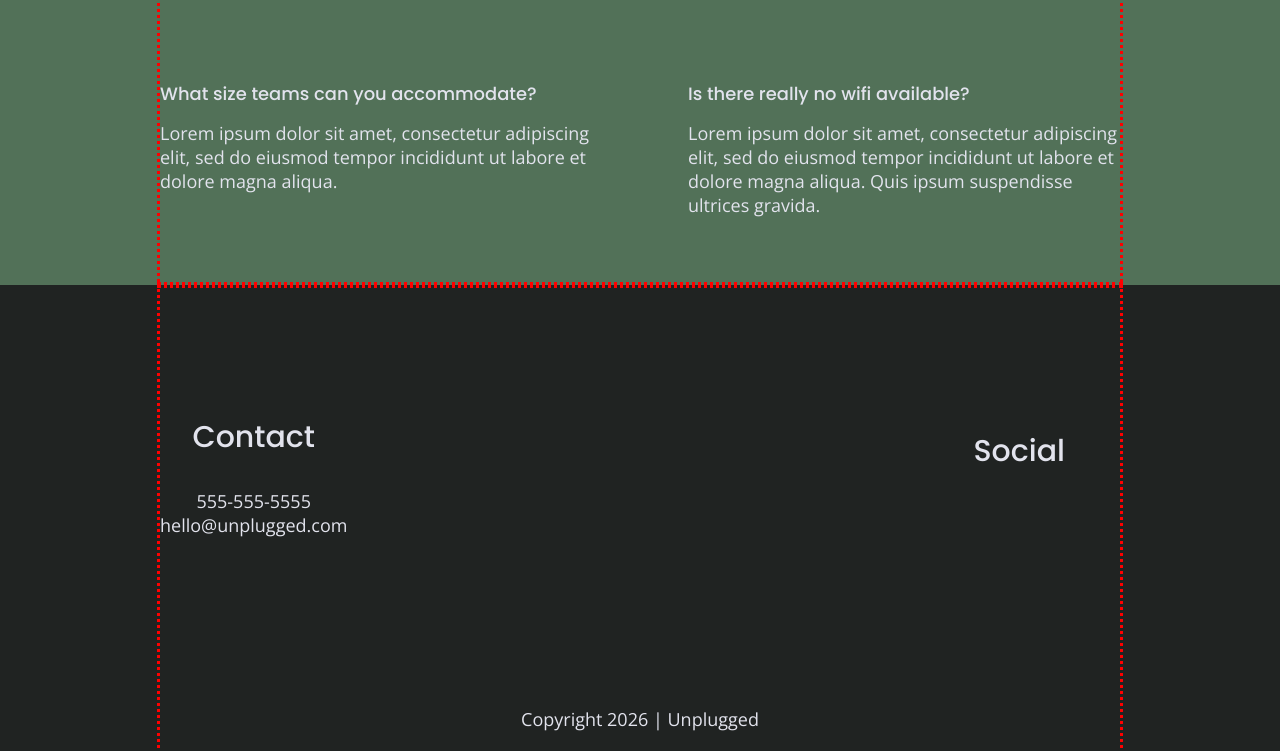
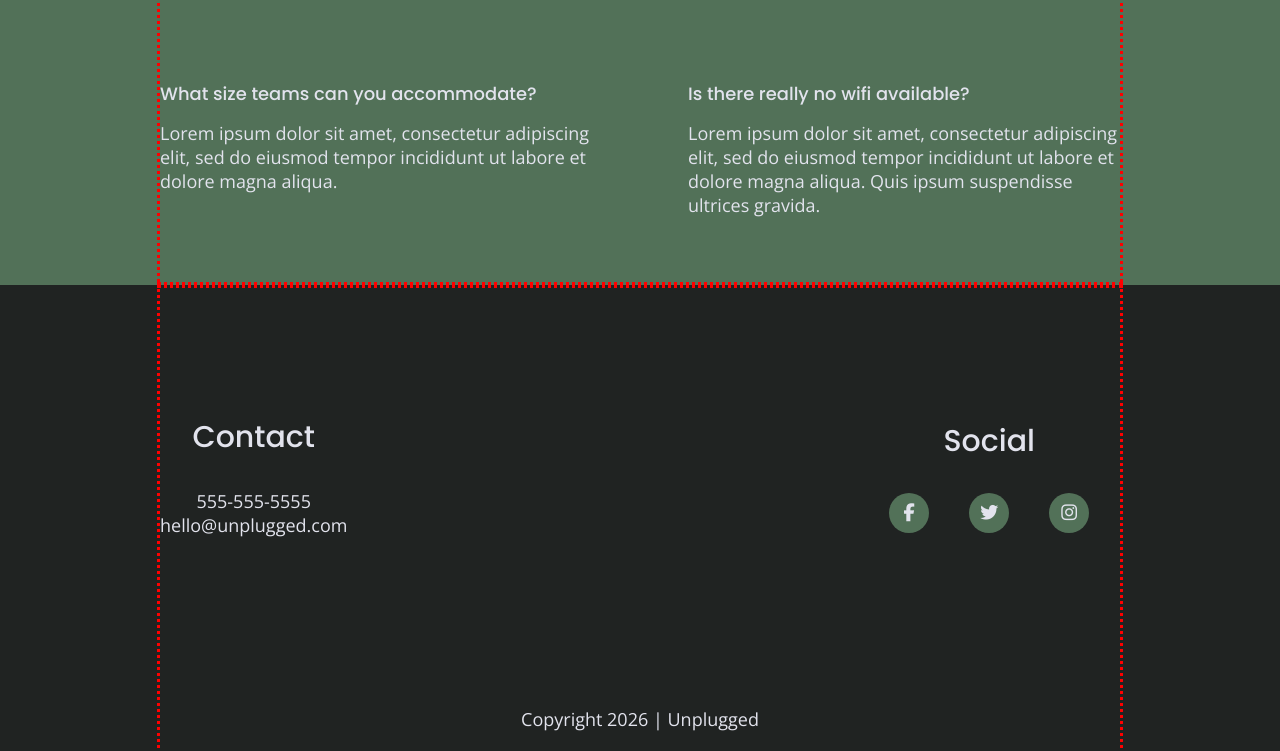
Before and after one commit to julieta-blueprints/unplugged-site, a plain HTML site: page faq/index.html in a window 1280 px wide. Shown: the part 468-1219 px from the top of the page. Drawn offline with nearby package versions, Linux system fonts and the light colour scheme; files whose address does not match are found by name.

Commit message:
Add social icons

```diff
--- a/css/main.css
+++ b/css/main.css
@@ -396,16 +396,26 @@ textarea {
      footer .social-icons {
       display: flex;
       justify-content: space-around;
-      align-items: center;
-
+      padding: 0 70px;
      }
 
      footer .social-icons p {
       display: flex;
       justify-content: center;
       font-size: 1.125em;
-      padding-top: 20px;
-      /* Check if align-items: center; is really needed here or above when adding the icons*/
+     }
+
+     .social-icons p a {
+      color: #e2e3ed;
+      text-decoration: none;
+      border-radius: 50%;
+      background-color: #527158;
+      width: 40px;
+      height: 40px;
+      display: flex;
+      justify-content: center;
+      align-items: center;
+      font-size: 1em;
      }
 
      footer .copyright {
@@ -772,6 +782,14 @@ textarea {
     width: 30%
   }
 
+  footer .social-icons {
+    justify-content: center;
+  }
+
+  footer .social-icons p {
+    padding: 0 20px;
+  }
+
 /* ==========================================================================
      About Page
    ========================================================================== */Tablet styles for the About Page here */
@@ -1019,8 +1037,9 @@ footer .content-wrapper {
     font-size: 1.875em;
   }
 
-  footer .social { /* Check if needed after adding icons */
+  footer .social {
     width: 21%;
+    padding-right: 30px;
   }
 
 
--- a/faq/index.html
+++ b/faq/index.html
@@ -127,12 +127,24 @@
         <h4>Social</h4>
         <div class="social-icons">
 
-        <p><a href="https://www.facebook.com" target="_blank" rel="noopener"></a>
+        <p>
+          <a href="https://www.facebook.com" target="_blank" rel="noopener" aria-label="Facebook">
+            <i class="fab fa-facebook-f" aria-hidden="true"></i>
+          </a>
         </p>
-        <p><a href="https://x.com" target="_blank" rel="noopener"></a>
+
+        <p>
+          <a href="https://x.com" target="_blank" rel="noopener" aria-label="Twitter/ X">
+            <i class="fab fa-twitter" aria-hidden="true"></i>
+          </a>
         </p>
-        <p><a href="https://www.instagram.com" target="_blank" rel="noopener"></a>
+
+        <p>
+          <a href="https://www.instagram.com" target="_blank" rel="noopener" aria-label="Instagram">
+            <i class="fab fa-instagram" aria-hidden="true"></i>
+          </a>
         </p>
+
         </div>
       </div> <!--end of social div-->
       </div> <!--footer content ends-->
```
Also changed, not shown: about/index.html (+15 -3 lines), index.html (+15 -3 lines).
